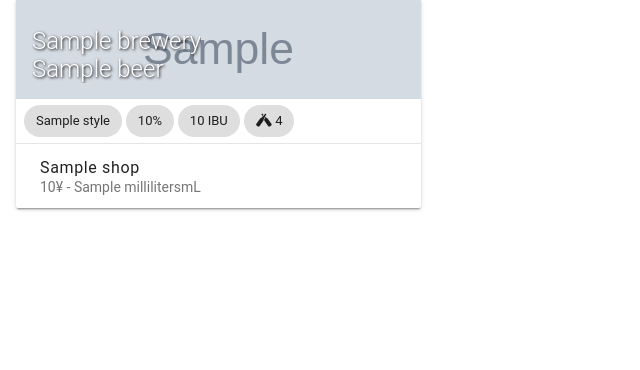
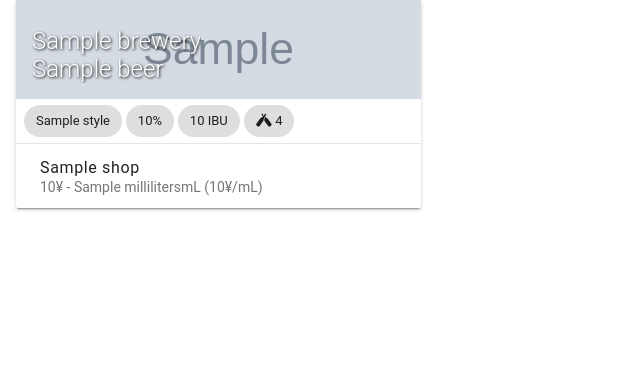
Before and after one commit to Zeletochoy/strinks, a Flask app: template strinks/web/templates/offerings.html in a window 1280 px wide. Shown: the part 180-550 px from the top of the page, without its empty margins (0-640 px from the left). Run offline with Flask 2, Linux system fonts and the light colour scheme; the template is opened without the code that fills it: most values are stand-ins (such as "Sample title", 1, 10 or a date in 2020); grey boxes marked "Sample" are stand-in pictures; some libraries are stand-ins or nearby versions.

Commit message:
Add price per mL on each offering

```diff
--- a/strinks/web/templates/offering_card.html
+++ b/strinks/web/templates/offering_card.html
@@ -27,12 +27,12 @@
   </div>
   <div class="mdl-card__actions mdl-card--border">
     <ul class="demo-list-two mdl-list">
-      {% for offering in beer.offerings | sort(attribute='price') %}
+      {% for offering in beer.offerings | sort(attribute='price_per_ml') %}
       <a class="offering-item" href="{{offering.url}}">
         <li class="mdl-list__item mdl-list__item--two-line">
           <span class="mdl-list__item-primary-content">
             <span>{{offering.shop.name}}</span>
-            <span class="mdl-list__item-sub-title">{{offering.price}}¥ - {{offering.milliliters}}mL</span>
+            <span class="mdl-list__item-sub-title">{{offering.price}}¥ - {{offering.milliliters}}mL ({{offering.price_per_ml | round(2)}}¥/mL)</span>
           </span>
         </li>
       </a>
```
